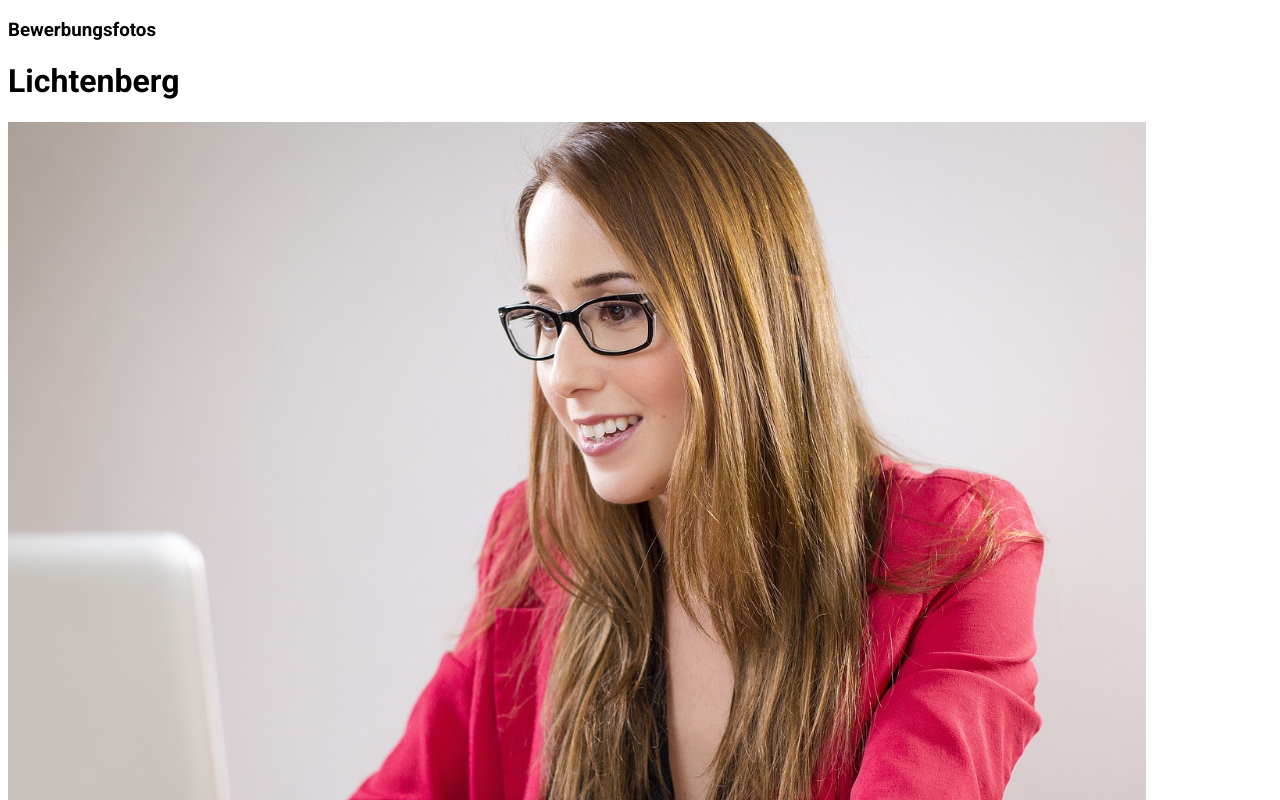
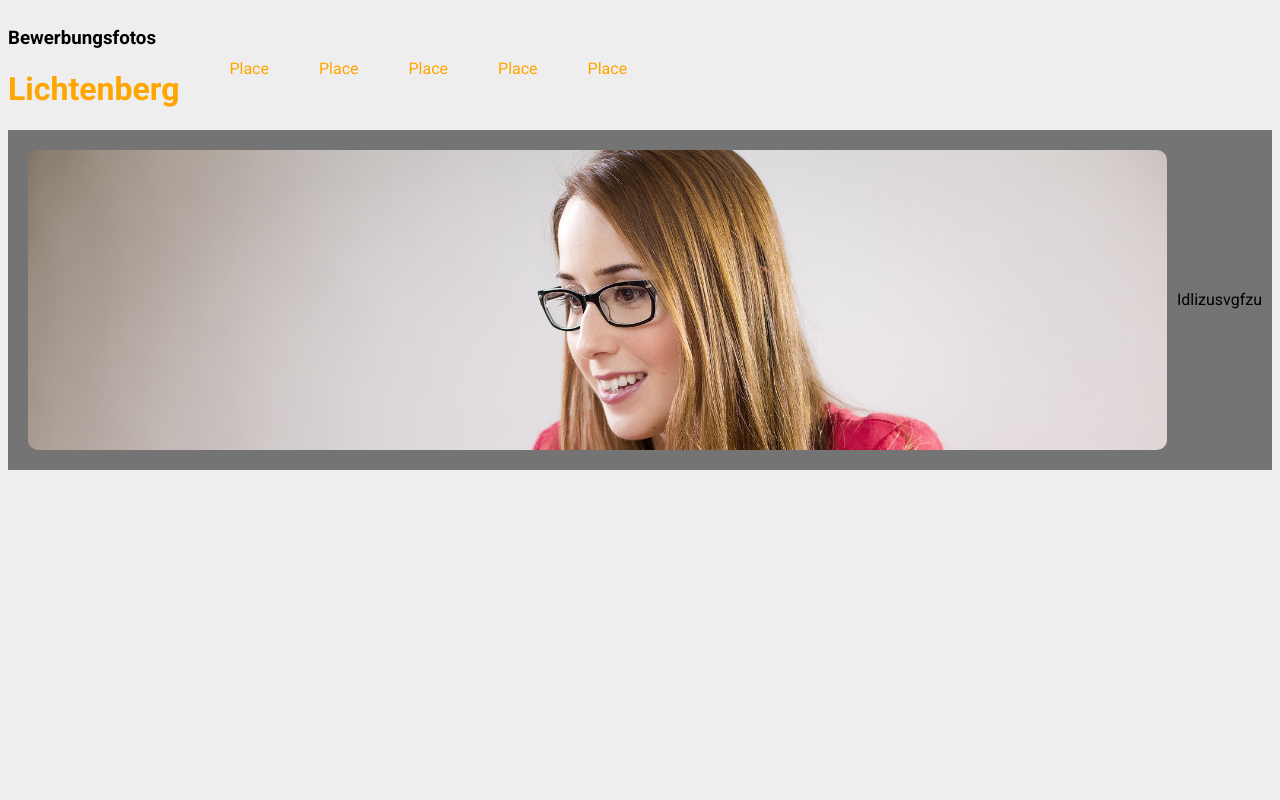
Before and after one commit to Ludoo0/photostudio_website, a plain HTML site: page index.html in a window 1280 px wide. Shown: the top 800 px of the page. Drawn offline with Linux system fonts and the light colour scheme.

Commit message:
Improved Css

```diff
--- a/index.html
+++ b/index.html
@@ -13,12 +13,21 @@
     <title>Fotostudio Lichtenberg</title>
   </head>
   <body>
-    <div>
-      <h3>Bewerbungsfotos</h3>
-      <h1>Lichtenberg</h1>
+    <div class="navbar">
+      <div class="headline padding">
+        <h3>Bewerbungsfotos</h3>
+        <h1 class="oran">Lichtenberg</h1>
+      </div>
+      <a href="" class="padding">Place</a>
+      <a href="" class="padding">Place</a>
+      <a href="" class="padding">Place</a>
+      <a href="" class="padding">Place</a>
+      <a href="" class="padding">Place</a>
     </div>
-    <div>
-        <img src="img/company.jpg" alt="" class="company">
+
+    <div class="img-container">
+      <img src="img/company.jpg" alt="" class="company" />
+      <div class="text-container">Idlizusvgfzu</div>
     </div>
-</body>
+  </body>
 </html>
--- a/style.css
+++ b/style.css
@@ -1,8 +1,39 @@
 body {
   font-family: "Roboto", sans-serif;
+  background-color: rgb(238, 238, 238);
 }
-.company{
-    width: 90%;
-    object-fit: cover;
-    height: 1000px;
+.navbar {
+  display: flex;
+  align-items: center;
 }
+.padding {
+  padding-right: 50px;
+}
+.company {
+  width: 100%;
+  object-fit: cover;
+  object-position: center 0;
+  height: 300px;
+  padding: 10px;
+  border-radius: 20px;
+}
+.img-container {
+  background-color: rgb(116, 116, 116);
+  padding: 10px;
+  display: flex;
+  justify-content: center;
+  align-items: center;
+}
+.oran {
+  color: orange;
+}
+a {
+  text-decoration: none;
+  color: orange;
+}
+a:hover {
+  text-decoration: underline;
+}
+.text-container {
+}
+/* TODO:Place text-container under the image */
```
